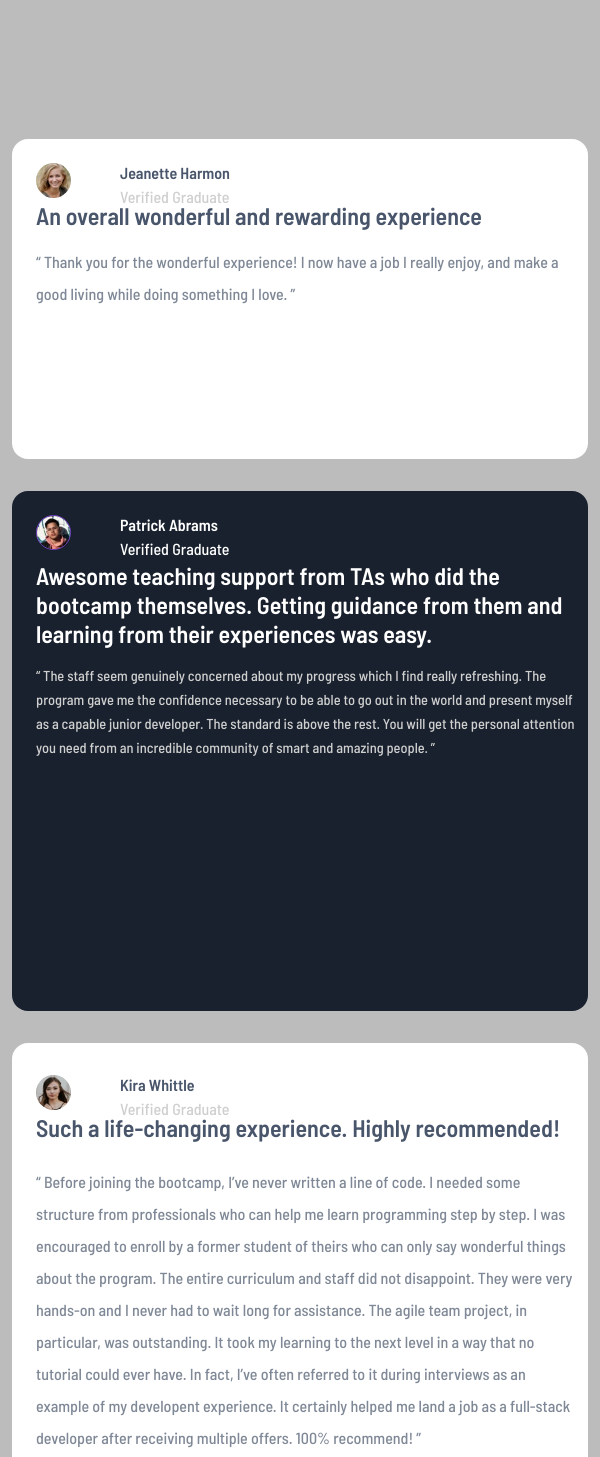
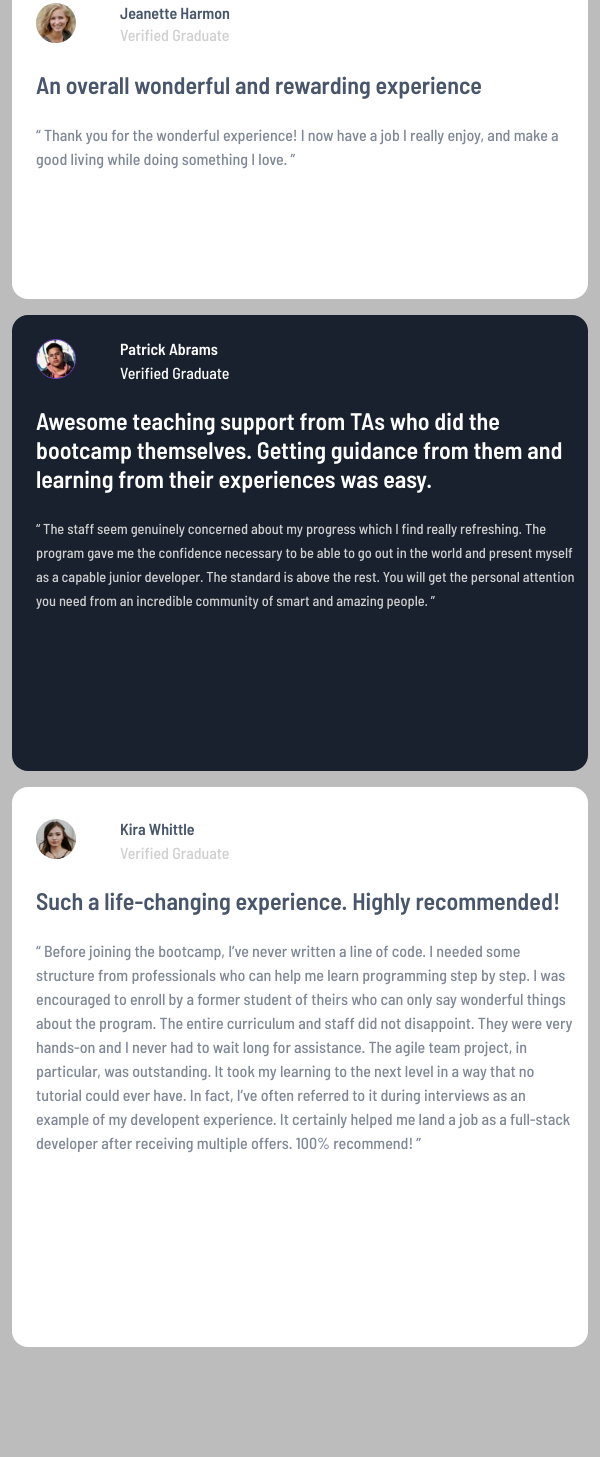
Before and after one commit to Marius-Diran/Testimonial-Grid, a plain HTML site: page index.html in a window 600 px wide. Shown: the part 821-2278 px from the top of the page. After the commit the page ends 2208 px from the top, so only its background shows below. Drawn offline with Linux system fonts and the light colour scheme.

Commit message:
Finished for L screen size

```diff
--- a/grid.css
+++ b/grid.css
@@ -622,7 +622,7 @@ body{
 @media (min-width: 425px) and (max-width: 767px){
     body{
         overflow: visible;
-        height: 318vh;
+        height: 274vh;
         background-color:hsla(0, 1%, 69%, 0.835)
     }
 
@@ -663,7 +663,7 @@ body{
 
     #grid .grid2{
         width: 96vw;
-        height: 42vh;
+        height: 38vh;
         top: 58vh;
         right:99vw;
     }
@@ -684,25 +684,27 @@ body{
     }
 
     #grid .grid2 .p-2{
+        margin-top: 3vh;
         width: 90vw;
         margin-left: 4vw;
     }
 
     #grid .grid2 .p-3{
         width: 90vw;
-        line-height: 4vh;
+        margin-top: 3vh;
+        line-height: 3vh;
         margin-left: 4vw;
     }
 
     #grid .grid3{
         width: 96vw;
-        height: 82vh;
-        top: 231vh;
+        height: 70vh;
+        top: 199vh;
         right: 198vw;
     }
 
     #grid .grid3 img{
-        width: 35px;
+        width: 40px;
         margin-left: 4vw;
     }
 
@@ -718,23 +720,25 @@ body{
 
     #grid .grid3 .p-2{
         width: 90vw;
+        margin-top: 3vh;
         margin-left: 4vw;
     }
 
     #grid .grid3 .p-3{
+        margin-top: 3vh;
         width: 90vw;
         margin-left: 4vw;
-        line-height: 4vh;
+        line-height: 3vh;
     }
 
     #grid .grid4{
-        top: 32vh;
+        top: 24vh;
         width: 96vw;
     }
 
     #grid .grid4 img{
         margin-left: 4vw;
-        width: 35px;
+        width: 40px;
     }
 
     #grid .grid4 h4{
@@ -744,29 +748,32 @@ body{
 
     #grid .grid4 .p-1{
         font-size: 1rem;
+        top: 5.8vh;
         margin-left: 12vw;
     }
 
     #grid .grid4 .p-2{
         width: 90vw;
+        margin-top: 3vh;
         margin-left: 4vw;
     }
 
     #grid .grid4 .p-3{
         width: 90vw;
+        margin-top: 3vh;
         margin-left: 4vw;
-        line-height: 4vh;
+        line-height: 3vh;
     }
 
     #grid .grid5{
         width: 96vw;
-        top: 76vh;
+        top: 66vh;
         left: -99vw;
-        height: 65vh;
+        height: 57vh;
     }
 
     #grid .grid5 img{
-        width: 35px;
+        width: 40px;
         margin-left: 4vw;
     }
 
@@ -782,11 +789,13 @@ body{
 
     #grid .grid5 .p-2{
         width: 90vw;
+        margin-top: 3vh;
         margin-left: 4vw;
     }
 
     #grid .grid5 .p-3{
         width: 90vw;
+        margin-top: 3vh;
         margin-left: 4vw;
     }
 }
```
